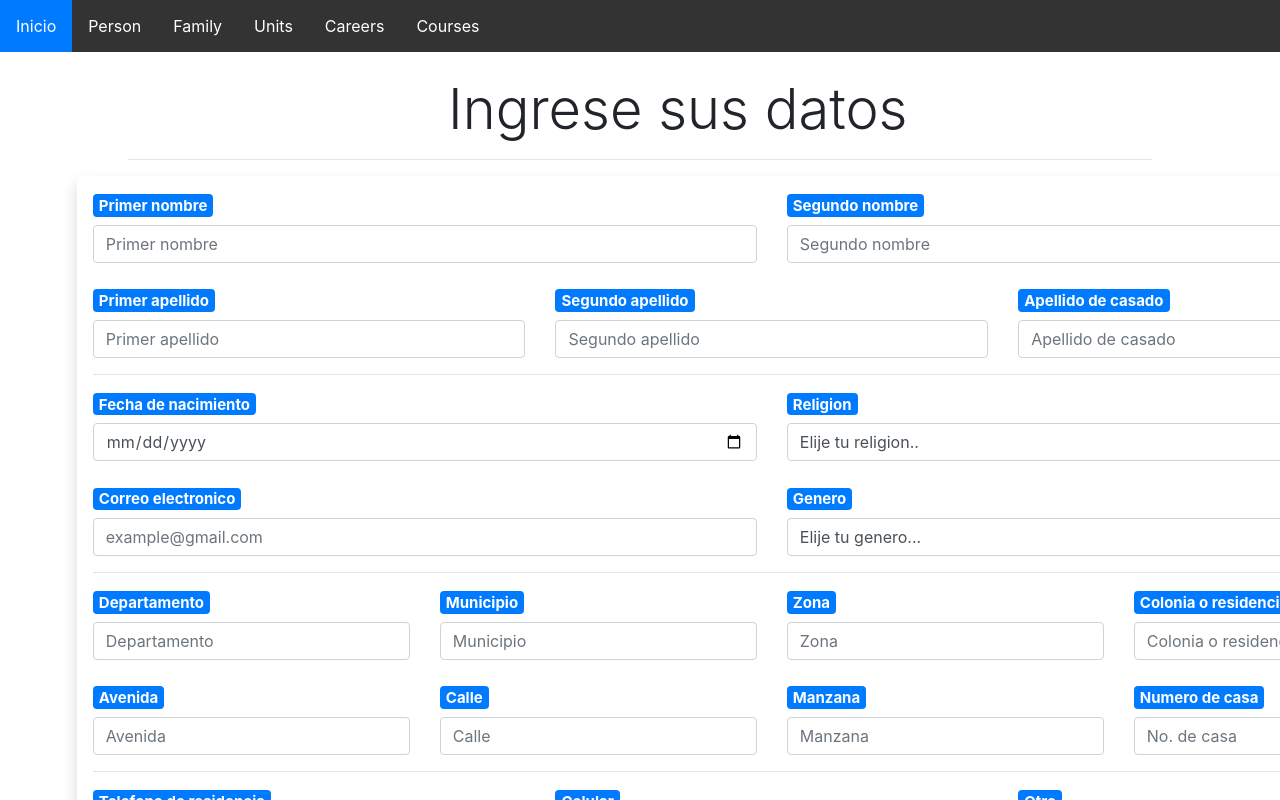
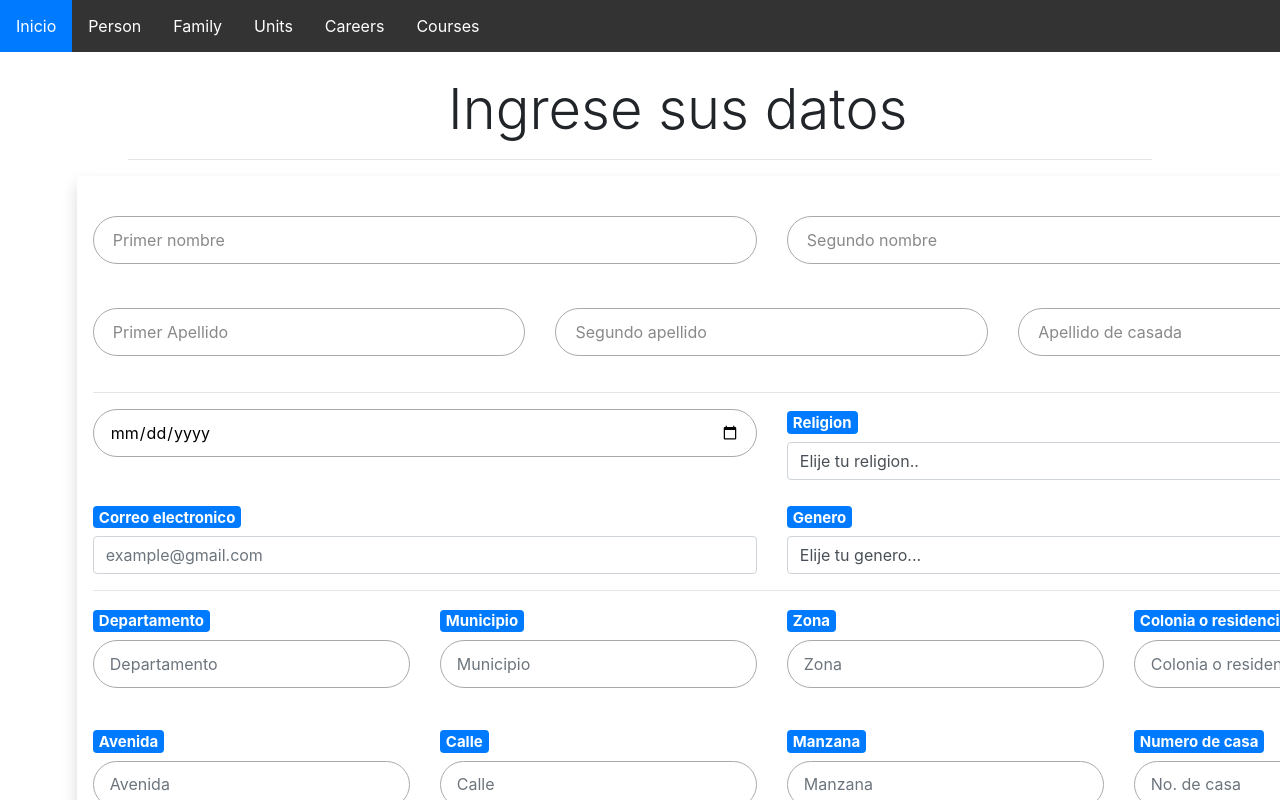
Before and after one commit to LuisTurcios/Modules, an Angular app: page / in a window 1280 px wide. Shown: the top 800 px of the page. Built offline with nearby package versions, Linux system fonts and the light colour scheme.

Commit message:
Hola turcios

```diff
--- a/src/app/Components/family/family.component.html
+++ b/src/app/Components/family/family.component.html
@@ -9,7 +9,7 @@
 <div class="conteiner">
     <div class="row">
         <div class="col md-4">
-            <h5><span class="badge badge-primary">Agregar hijo(s)</span></h5>
+            <h5><span class="badge badge-light">Agregar hijo(s)</span></h5>
             <div class="input-group mb-3">
                     <div class="input-group-prepend">
                         <span class="input-group-text"><i class="fas fa-search"></i></span>
@@ -80,3 +80,21 @@
 <button type="button" class="btn btn-outline-primary">Enviar formulario</button>
 
 </div>
+
+<form>
+
+    <div class="group">
+      <input type="text" required>
+      <span class="highlight"></span>
+      <span class="bar"></span>
+      <label>Name</label>
+    </div>
+
+    <div class="group">
+      <input type="text" required>
+      <span class="highlight"></span>
+      <span class="bar"></span>
+      <label>Email</label>
+    </div>
+
+  </form>
--- a/src/app/Components/people/people.component.css
+++ b/src/app/Components/people/people.component.css
@@ -11,3 +11,63 @@ h1{
       margin: 0 0 0 0;
     }
   }
+
+  input[type="text"] {
+    box-sizing: border-box;
+    width: 100%;
+    height: calc(2.8em + 3px);
+    margin: 0 0 1em;
+    padding: 1em;
+    border: 1px solid rgb(173, 169, 169);
+    border-radius: 1.5em;
+    background: #fff;
+    resize: none;
+    outline: none;
+  }
+  input[type="date"] {
+    box-sizing: border-box;
+    width: 100%;
+    height: calc(2.8em + 3px);
+    margin: 0 0 1em;
+    padding: 1em;
+    border: 1px solid rgb(173, 169, 169);
+    border-radius: 1.5em;
+    background: #fff;
+    resize: none;
+    outline: none;
+  }
+  input[type="text"][required]:focus {
+    border-color: #00bafa;
+  }
+  input[type="text"][required]:focus + label[placeholder]:before {
+    color: #00bafa;
+  }
+  input[type="text"][required]:focus + label[placeholder]:before,
+  input[type="text"][required]:valid + label[placeholder]:before {
+    transition-duration: 0.2s;
+    -webkit-transform: translate(0, -1.5em) scale(0.9, 0.9);
+            transform: translate(0, -1.5em) scale(0.9, 0.9);
+  }
+  input[type="text"][required]:invalid + label[placeholder][alt]:before {
+    content: attr(alt);
+  }
+  input[type="text"][required] + label[placeholder] {
+    display: block;
+    pointer-events: none;
+    line-height: 1.25em;
+    margin-top: calc(-3em - 2px);
+    margin-bottom: calc((3em - 1em) + 2px);
+  }
+  input[type="text"][required] + label[placeholder]:before {
+    content: attr(placeholder);
+    display: inline-block;
+    margin: 0 calc(1em + 2px);
+    padding: 0 2px;
+    color: #898989;
+    white-space: nowrap;
+    transition: 0.3s ease-in-out;
+    background-image: linear-gradient(to bottom, #fff, #fff);
+    background-size: 100% 5px;
+    background-repeat: no-repeat;
+    background-position: center;
+  }
--- a/src/app/Components/people/people.component.html
+++ b/src/app/Components/people/people.component.html
@@ -9,12 +9,18 @@
 <div class="conteiner">
     <div class="row">
         <div class="col md-4">
-            <h5><span class="badge badge-primary">Primer nombre</span></h5>
-            <input type="text" class="form-control" placeholder="Primer nombre">
+            <br>
+            <form>
+                <input required='' type='text'>
+                <label alt='Primer nombre' placeholder='Primer nombre'></label>
+            </form>
         </div>
         <div class="col md-4">
-            <h5><span class="badge badge-primary">Segundo nombre</span></h5>
-            <input type="text" class="form-control" placeholder="Segundo nombre" >
+            <br>
+            <form>
+                <input required='' type='text'>
+                <label alt='Segundo nombre' placeholder='Segundo nombre'></label>
+            </form>
         </div>
     </div>
 </div>
@@ -23,16 +29,22 @@
 <div class="conteiner">
     <div class="row">
         <div class="col md-4">
-            <h5><span class="badge badge-primary">Primer apellido</span></h5>
-            <input type="text" class="form-control" placeholder="Primer apellido">
+            <form>
+                <input required='' type='text'>
+                <label alt='Primer Apellido' placeholder='Primer Apellido'></label>
+            </form>
         </div>
         <div class="col md-4">
-            <h5><span class="badge badge-primary">Segundo apellido</span></h5>
-            <input type="text" class="form-control" placeholder="Segundo apellido">
+            <form>
+                <input required='' type='text'>
+                <label alt='Segundo apellido' placeholder='Segundo apellido'></label>
+            </form>
         </div>
         <div class="col md-4">
-            <h5><span class="badge badge-primary" >Apellido de casado</span></h5>
-            <input type="text" class="form-control" placeholder="Apellido de casado">
+            <form>
+                <input required='' type='text'>
+                <label alt='Apellido de casada' placeholder='Apellido de casada'></label>
+            </form>
         </div>
     </div>
 </div>
@@ -41,8 +53,10 @@
 <div class="conteiner">
     <div class="row">
         <div class="col md-3">
-            <h5><span class="badge badge-primary">Fecha de nacimiento</span></h5>
-            <input type="date" class="form-control">
+            <form>
+                <input  type='date'>
+                <label alt='Apellido de casada' placeholder='Apellido de casada'></label>
+            </form>
         </div>
         <div class="col md-3">
             <h5><span class="badge badge-primary">Religion</span></h5>
```
Also changed, not shown: src/app/Components/family/family.component.css (line endings or trailing spaces), 1 other file (tests, documents, lock files or other folders).
